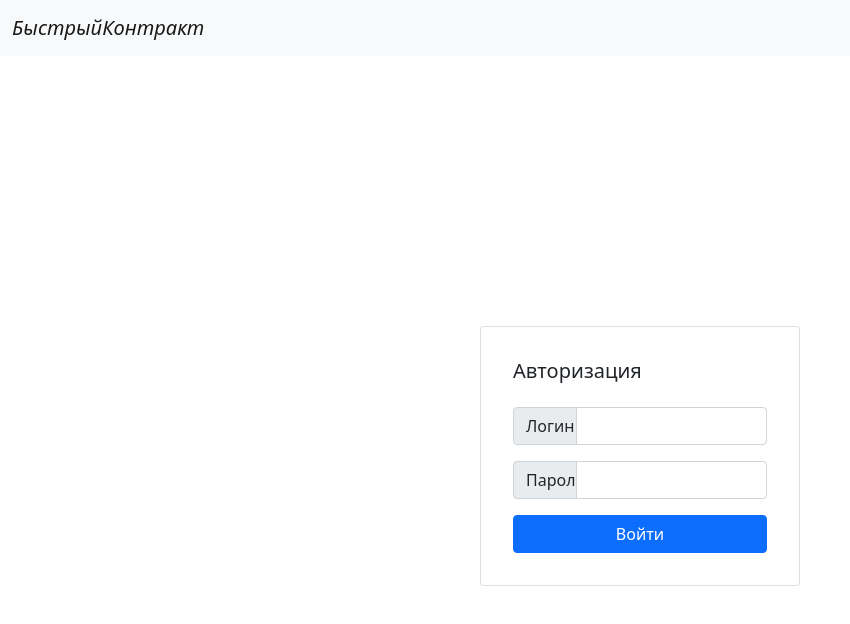
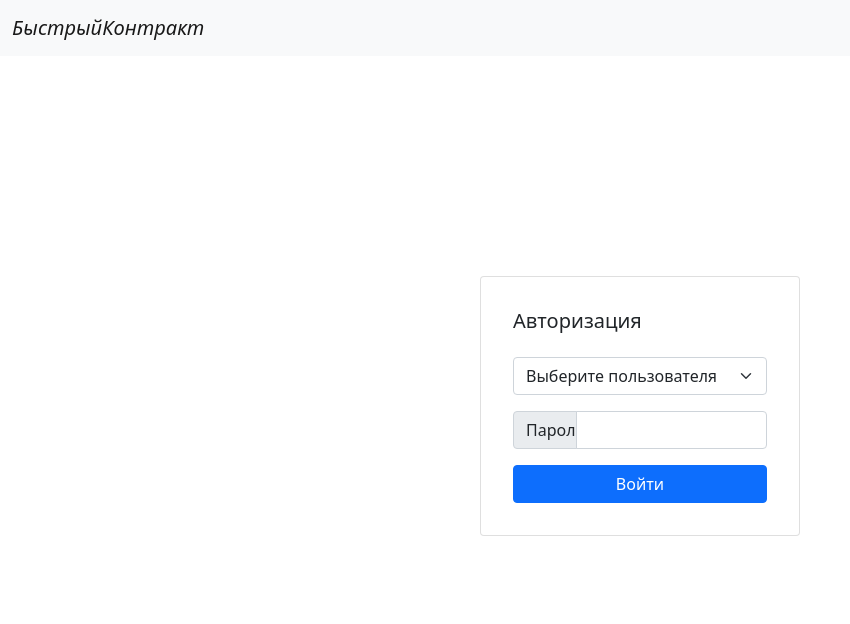
Before and after one commit to Chak-Chak/hackathon2022-WEB, a React (Create React App) app: page / in a window 1280 px wide. Shown: the top 624 px of the page, without its empty margins (0-850 px from the left). Built offline with nearby package versions, Linux system fonts and the light colour scheme.

Commit message:
Updated auth page

```diff
--- a/src/Pages/AuthPage.js
+++ b/src/Pages/AuthPage.js
@@ -4,13 +4,17 @@ import {connect} from "react-redux";
 
 const AuthPageLayout = ({}) => {
     return (
-        <div className="d-flex justify-content-center align-items-center w-100" style={{height: window.innerHeight}}>
+        <div className="d-flex justify-content-center align-items-center w-100" style={{height: window.innerHeight-100}}>
             <div className="card w-25 p-3">
                 <div className="card-body">
                     <h5 className="card-title">Авторизация</h5>
                     <div className="input-group mt-4">
-                        <span className="input-group-text w-25">Логин</span>
-                        <input type="text" aria-label="First name" className="form-control"/>
+                        <select className="form-select" aria-label="Default select example">
+                            <option selected>Выберите пользователя</option>
+                            <option value="0">Куратор контракта</option>
+                            <option value="1">Отдел организации закупок</option>
+                            <option value="2">Планово-экономический отдел</option>
+                        </select>
                     </div>
                     <div className="input-group mt-3 mb-3">
                         <span className="input-group-text w-25">Пароль</span>
```
